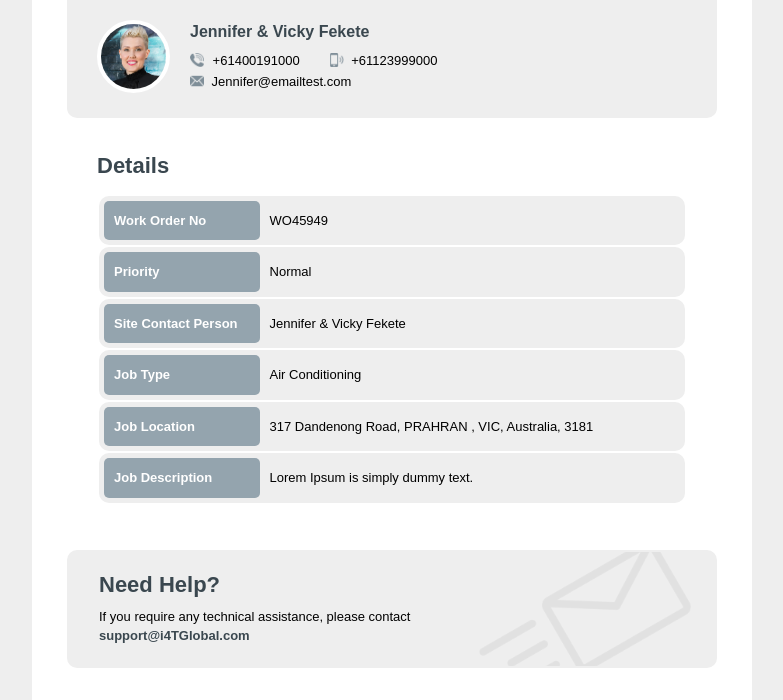
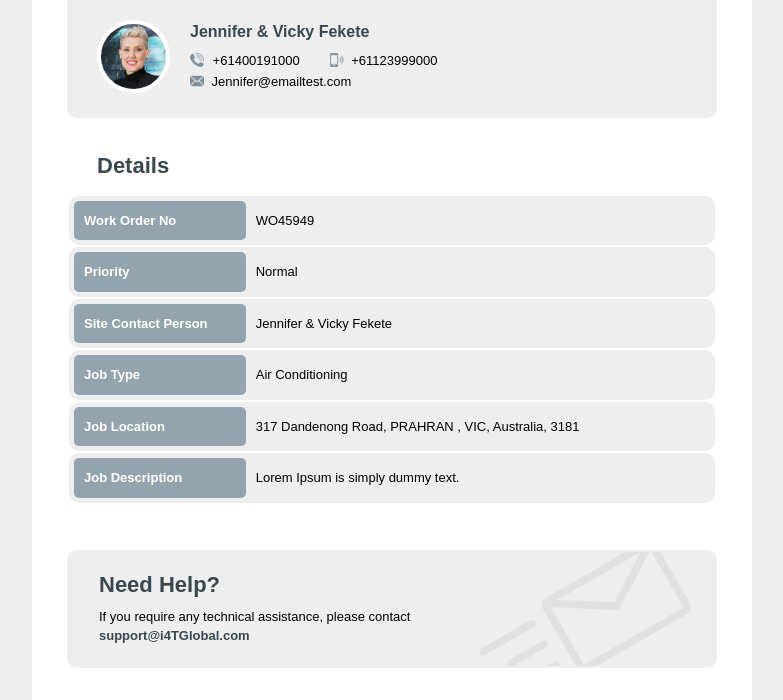
Before and after one commit to Dilhar/Dilhar.github.io, a plain HTML site: page email-mid-table-v1/index.html in a window 1280 px wide. Shown: the part 652-1352 px from the top of the page, without its empty margins (248-1031 px from the left). Drawn offline with Linux system fonts and the light colour scheme.

Commit message:
email updated

```diff
--- a/email-mid-table-v1/index.html
+++ b/email-mid-table-v1/index.html
@@ -534,7 +534,7 @@ New Work Order Request</h1>
 
 						<tr>
 							<td class="detail-table">
-								<table style="border:undefined;width:100%; padding: 0 30px 15px;" cellpadding="10" border="0" align="center">
+								<table style="border:undefined;width:100%; padding: 0 0 15px;" cellpadding="10" border="0" align="center">
 
 									<tbody>
 										<tr>
```
